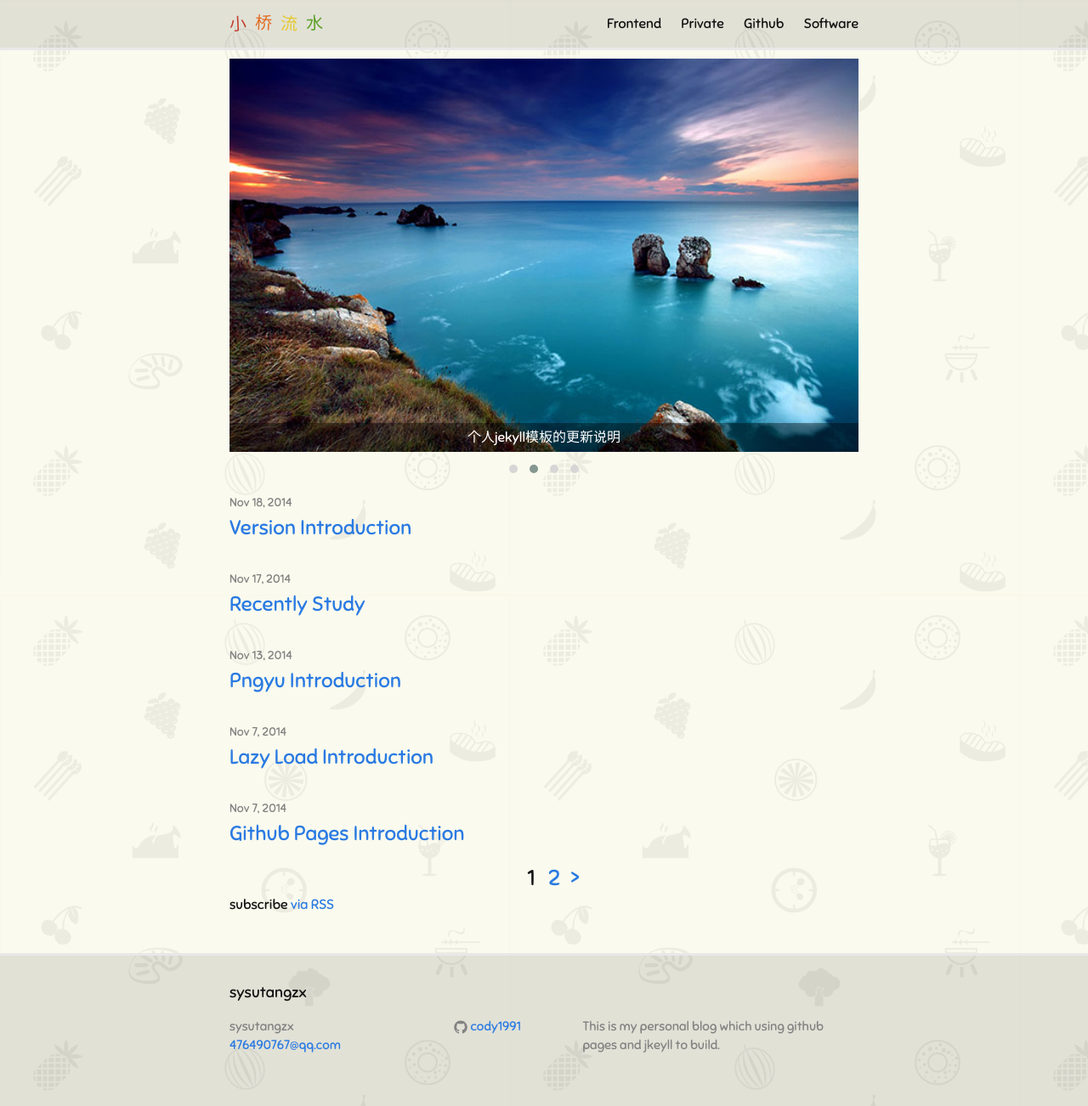
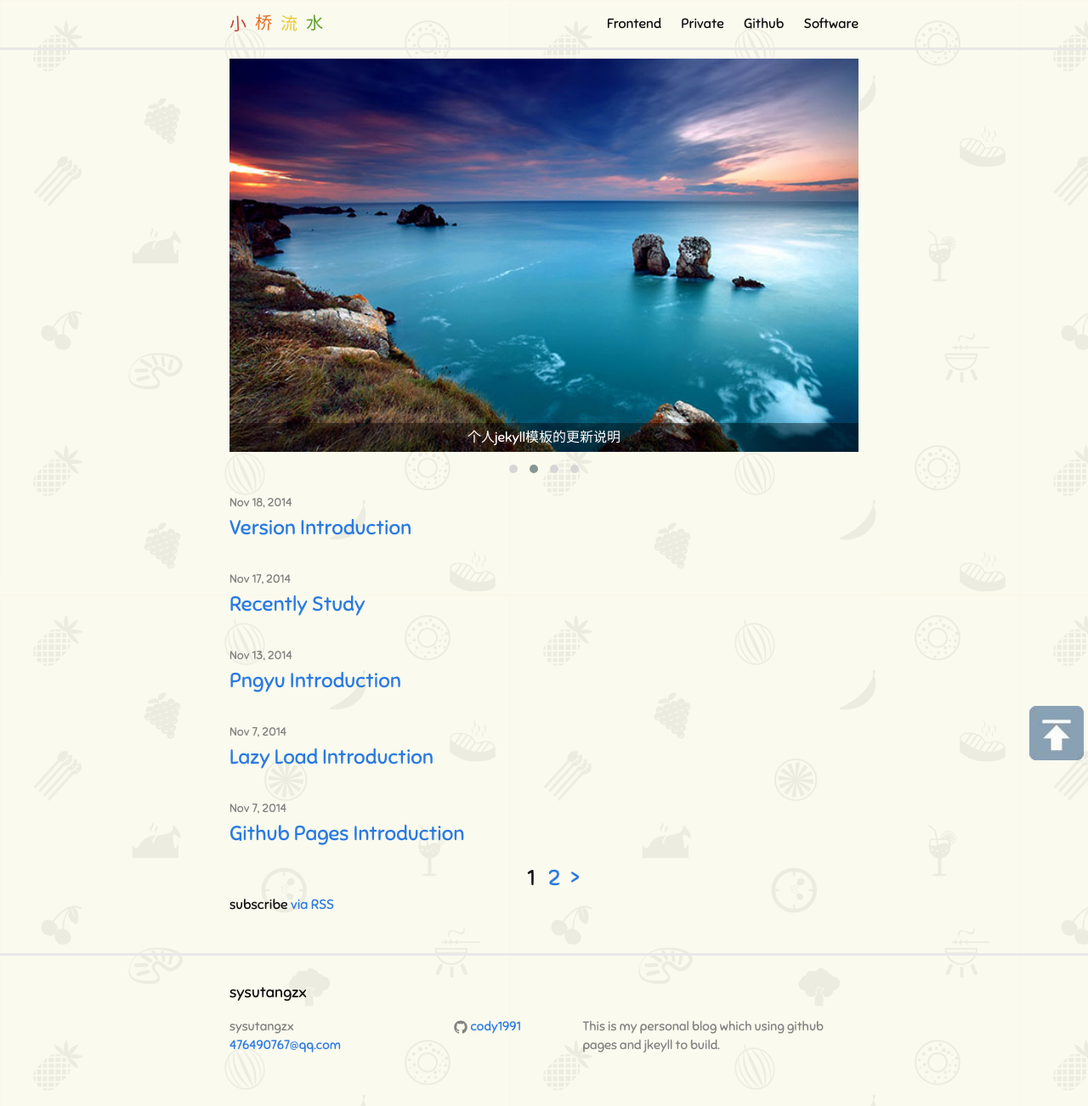
Before and after one commit to luojiyin1987/sysutangzxBlog, a Jekyll site: the page built from index.html, in a window 1280 px wide. Shown: the whole page at 85% size. Built offline with Jekyll 4.4.1, drawn with Linux system fonts in a browser that asks for light colours; the list of posts is cut into pages by our own code.

Commit message:
add scroll to top

```diff
--- a/css/main.css
+++ b/css/main.css
@@ -181,7 +181,6 @@ pre > code {
 
     border-bottom: 3px solid #e8e8e8;
     min-height: 56px;
-    background: rgba(0,0,0,0.1);
     position: relative;
 }
 .site-title {
@@ -263,7 +262,6 @@ pre > code {
 .site-footer {
     border-top: 3px solid #e8e8e8;
     padding: 30px 0;
-    background: rgba(0,0,0,0.1)
 }
 .footer-heading {
     font-size: 18px;
@@ -786,3 +784,16 @@ audio {
         -webkit-transform: scale(1.0);
     }
 }
+#toTop {
+    position: fixed;
+    bottom: 5px;
+    right: 5px;
+    width: 64px;
+    height: 64px;
+    background-image: url('http://cody1991.github.io/sysutangzxBlog/source/up.png');
+    background-repeat: no-repeat;
+    opacity: 0.4;
+}
+#toTop {
+    opacity: 0.8;
+}
--- a/index.html
+++ b/index.html
@@ -70,4 +70,10 @@ layout: default
   $('.item').click(function(){
     window.location.href = $(this).find('a').attr('href');
   })
+  $(function() {
+      $("#toTop").scrollToTop();
+  });
 </script>
+
+<script type="text/javascript" src="{{ "js/jquery.scrollToTop.min.js" | prepend: site.baseurl }}"></script>
+<a href="#top" id="toTop"></a>
```
Also changed, not shown: js/jquery.scrollToTop.min.js (added), source/up.png (added).
